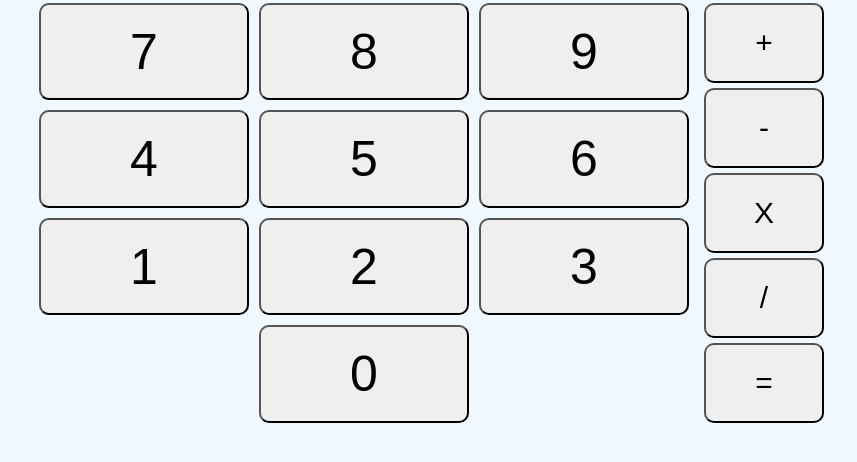
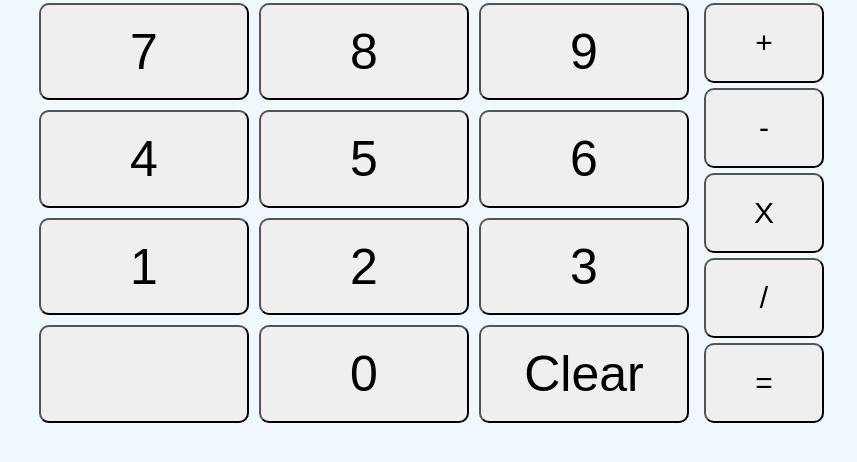
Before and after one commit to oBanton26/calculator, a plain HTML site: page index.html in a window 1280 px wide. Shown: the part 156-618 px from the top of the page, without its empty margins (211-1068 px from the left). Drawn offline with Linux system fonts and the light colour scheme.

Commit message:
Add a clear button and blank one

```diff
--- a/index.html
+++ b/index.html
@@ -21,7 +21,9 @@
             <button>1</button>
             <button>2</button>
             <button>3</button>
+            <button></button>
             <button>0</button>
+            <button>Clear</button>
         </div>
         <div class="operatorContainer">
             <button>+</button>
```
